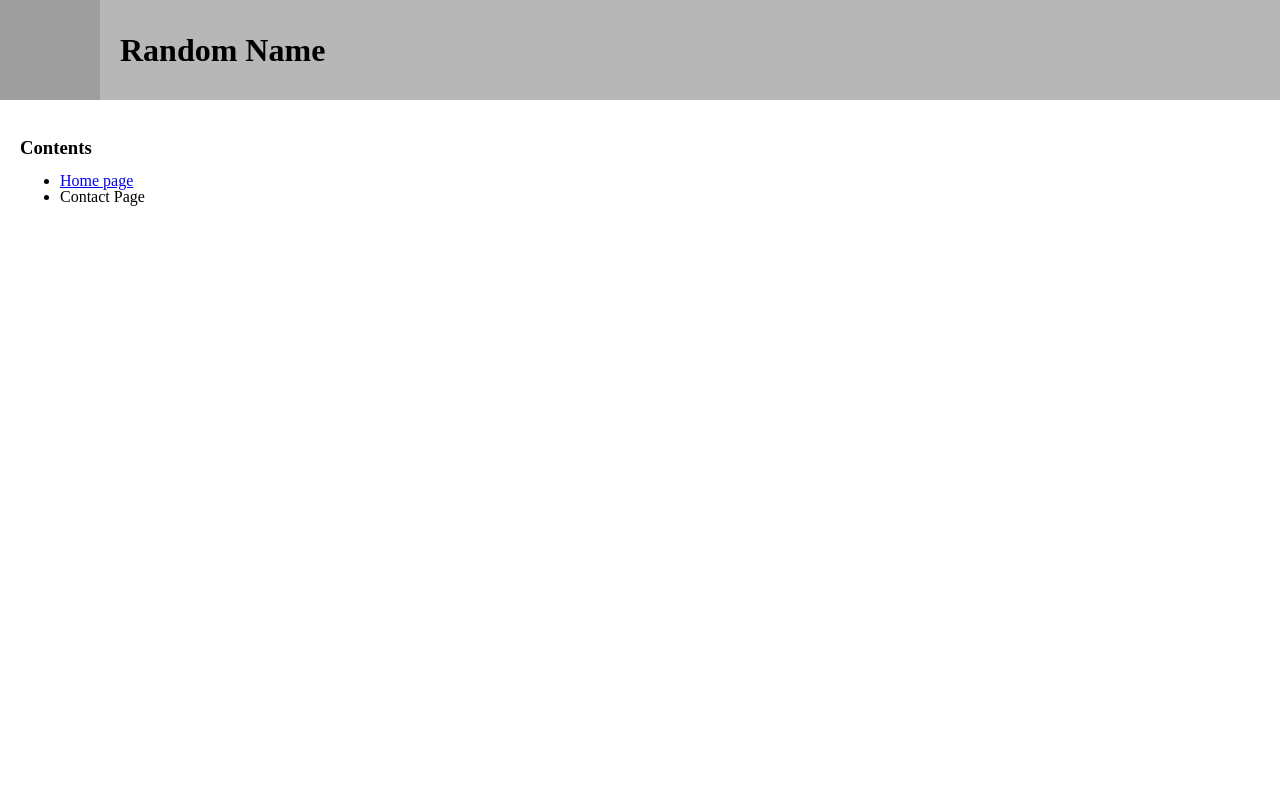
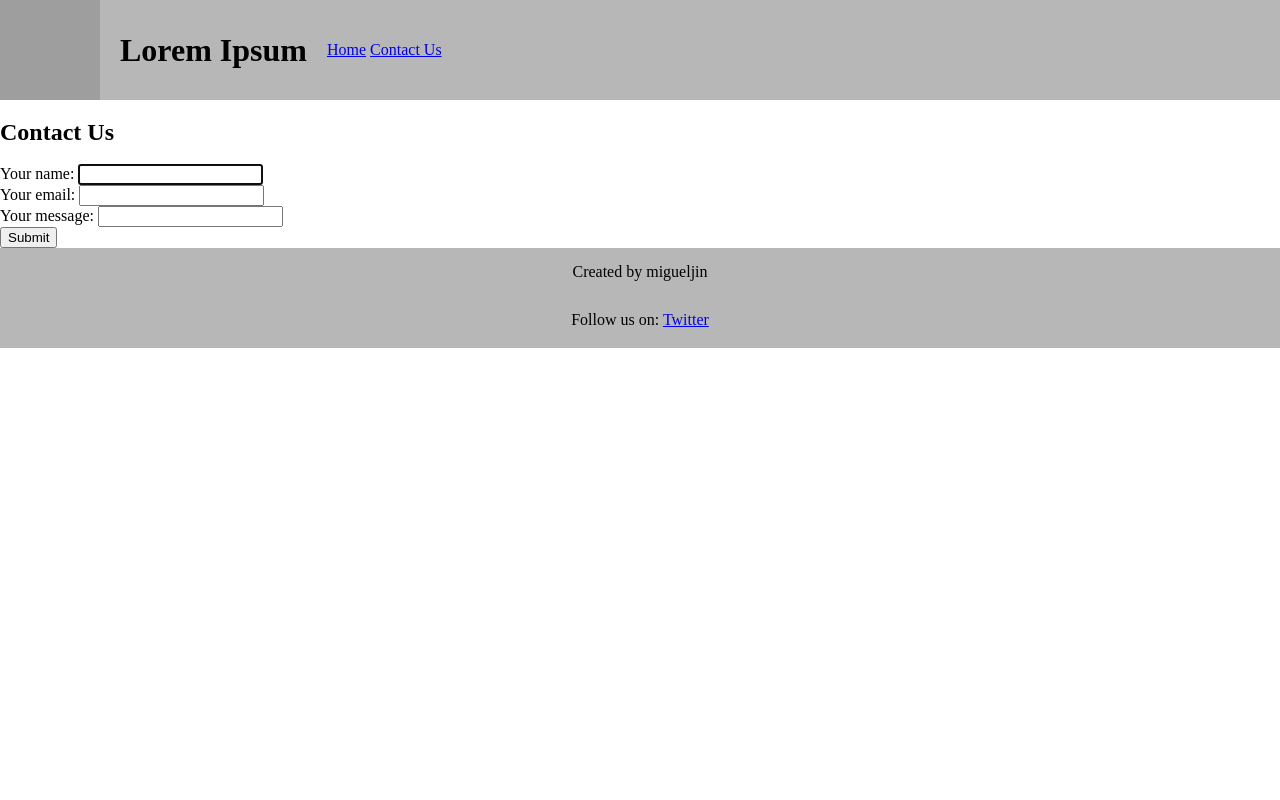
Before and after one commit to migueljin/Creating-an-Interactive-Webpage, a plain HTML site: page contact.html in a window 1280 px wide. Shown: the top 800 px of the page. Drawn offline with Linux system fonts and the light colour scheme; grey boxes are pictures that could not be loaded.

Commit message:
Home and contact page content added

```diff
--- a/contact.html
+++ b/contact.html
@@ -8,23 +8,33 @@
 </head>
 
 <header class = "header">
-    <img src = "https://upload.wikimedia.org/wikipedia/commons/c/cf/%E5%90%B4%E5%8F%B8%E9%A9%AC%E5%AD%99%E6%AD%A6.jpg" width = "100" height = "100" alt = "image">
-    <h1>Random Name</h1>
+    <img src = "https://www.pngitem.com/pimgs/m/221-2219290_sowilo-rune-meaning-sowilo-rune-png-transparent-png.png" width = "100" height = "100" alt = "image">
+    <h1>Lorem Ipsum</h1>
+
+    <nav class="navigation">
+        <a href="https://migueljin.github.io/Creating-an-Interactive-Webpage/">Home</a>
+        <a href="https://migueljin.github.io/Creating-an-Interactive-Webpage/contact.html">Contact Us</a>
+    </nav>
 </header>
 
-<nav class = "nav">
-    <h3>Contents</h3>
-    <ul>
-        <li><a href = "https://en.wikipedia.org/wiki/Sun_Tzu">Home page</a></li>
-        <li>Contact Page</li>
-    </ul>
-</nav>
-
-<div class = "main">
-   <p></p>
-</div>
+<form class="form">
+    <h2>Contact Us</h2>
+    <div class="labelInput">
+        <label>Your name: </label>
+        <input type = "text" autofocus>
+    </div>
+    <div class="labelInput">
+        <label>Your email: </label>
+        <input type="email" validate>
+    </div>
+    <div class="labelInput">
+        <label>Your message: </label>
+        <input type = "text">
+    </div>
+    <input type = "submit">
+</form>
 
 <footer class = "footer">
     <p>Created by migueljin</p>
-    <p>Follow us on <a href = "https://en.wikipedia.org/wiki/Sun_Tzu">Facebook</a></p>
+    <p>Follow us on: <a href = "#">Twitter</a></p>
 </footer>
```
Also changed, not shown: index.html (+15 -12 lines).
